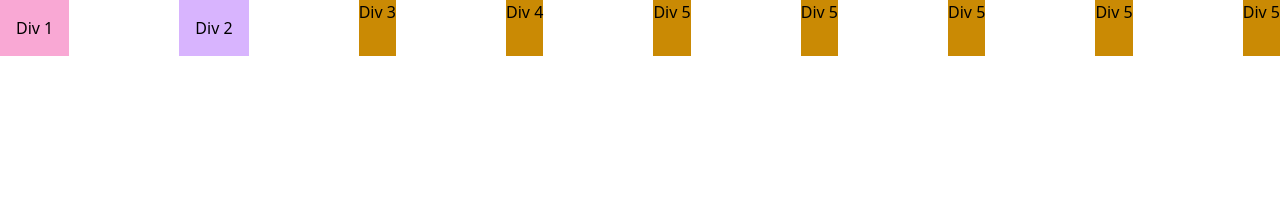
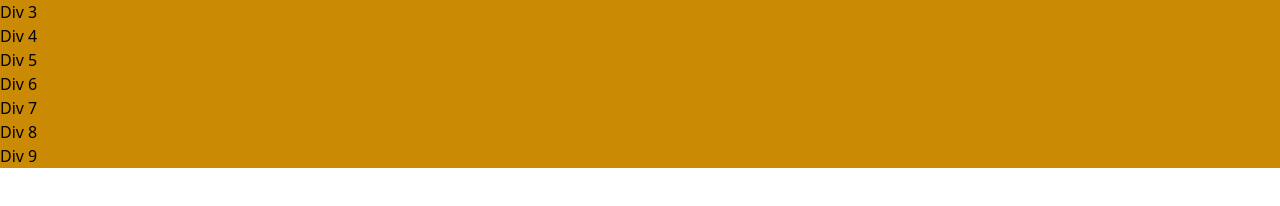
Before and after one commit to Codekazuki/tailwind, a plain HTML site: page tailwind-sandbox-starter/14-grid/index.html in a window 1280 px wide. Drawn offline with nearby package versions, Linux system fonts and the light colour scheme.

Commit message:
clean up to do grid

```diff
--- a/tailwind-sandbox-starter/14-grid/index.html
+++ b/tailwind-sandbox-starter/14-grid/index.html
@@ -8,16 +8,14 @@
     <title>Grid</title>
   </head>
   <body>
-    <div class="flex flex-row justify-between flex-wrap">
-      <div class="bg-pink-300 p-4">Div 1</div>
-      <div class="bg-purple-300 p-4">Div 2</div>
+    <div class="">
       <div class="bg-yellow-600">Div 3</div>
       <div class="bg-yellow-600">Div 4</div>
       <div class="bg-yellow-600">Div 5</div>
-      <div class="bg-yellow-600">Div 5</div>
-      <div class="bg-yellow-600">Div 5</div>
-      <div class="bg-yellow-600">Div 5</div>
-      <div class="bg-yellow-600">Div 5</div>
+      <div class="bg-yellow-600">Div 6</div>
+      <div class="bg-yellow-600">Div 7</div>
+      <div class="bg-yellow-600">Div 8</div>
+      <div class="bg-yellow-600">Div 9</div>
     </div>
     <!-- Grid cols and rows -->
 
```
